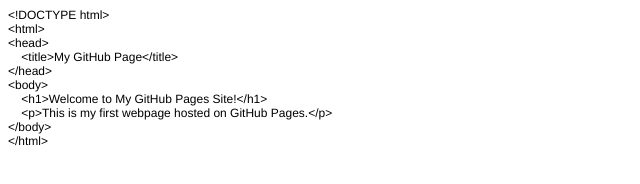
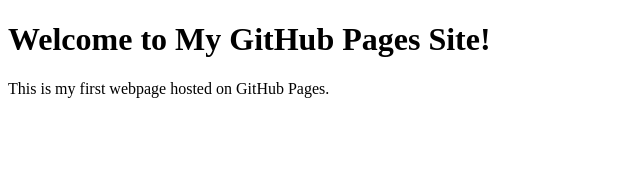
Before and after one commit to ffionaliu/qingwen.github.io, a plain HTML site: page index.html in a window 1280 px wide. Shown: the whole page, without its empty margins (0-640 px from the left). Drawn offline with Linux system fonts and the light colour scheme.

Commit message:
Fix index.html encoding issue

```diff
--- a/index.html
+++ b/index.html
@@ -1,25 +1,11 @@
-<!DOCTYPE html PUBLIC "-//W3C//DTD HTML 4.01//EN" "http://www.w3.org/TR/html4/strict.dtd">
+<!DOCTYPE html>
 <html>
 <head>
-  <meta http-equiv="Content-Type" content="text/html; charset=utf-8">
-  <meta http-equiv="Content-Style-Type" content="text/css">
-  <title></title>
-  <meta name="Generator" content="Cocoa HTML Writer">
-  <meta name="CocoaVersion" content="2487.5">
-  <style type="text/css">
-    p.p1 {margin: 0.0px 0.0px 0.0px 0.0px; font: 12.0px Helvetica}
-  </style>
+    <meta charset="UTF-8">
+    <title>My GitHub Page</title>
 </head>
 <body>
-<p class="p1">&lt;!DOCTYPE html&gt;</p>
-<p class="p1">&lt;html&gt;</p>
-<p class="p1">&lt;head&gt;</p>
-<p class="p1"><span class="Apple-converted-space">    </span>&lt;title&gt;My GitHub Page&lt;/title&gt;</p>
-<p class="p1">&lt;/head&gt;</p>
-<p class="p1">&lt;body&gt;</p>
-<p class="p1"><span class="Apple-converted-space">    </span>&lt;h1&gt;Welcome to My GitHub Pages Site!&lt;/h1&gt;</p>
-<p class="p1"><span class="Apple-converted-space">    </span>&lt;p&gt;This is my first webpage hosted on GitHub Pages.&lt;/p&gt;</p>
-<p class="p1">&lt;/body&gt;</p>
-<p class="p1">&lt;/html&gt;</p>
+    <h1>Welcome to My GitHub Pages Site!</h1>
+    <p>This is my first webpage hosted on GitHub Pages.</p>
 </body>
 </html>
```
